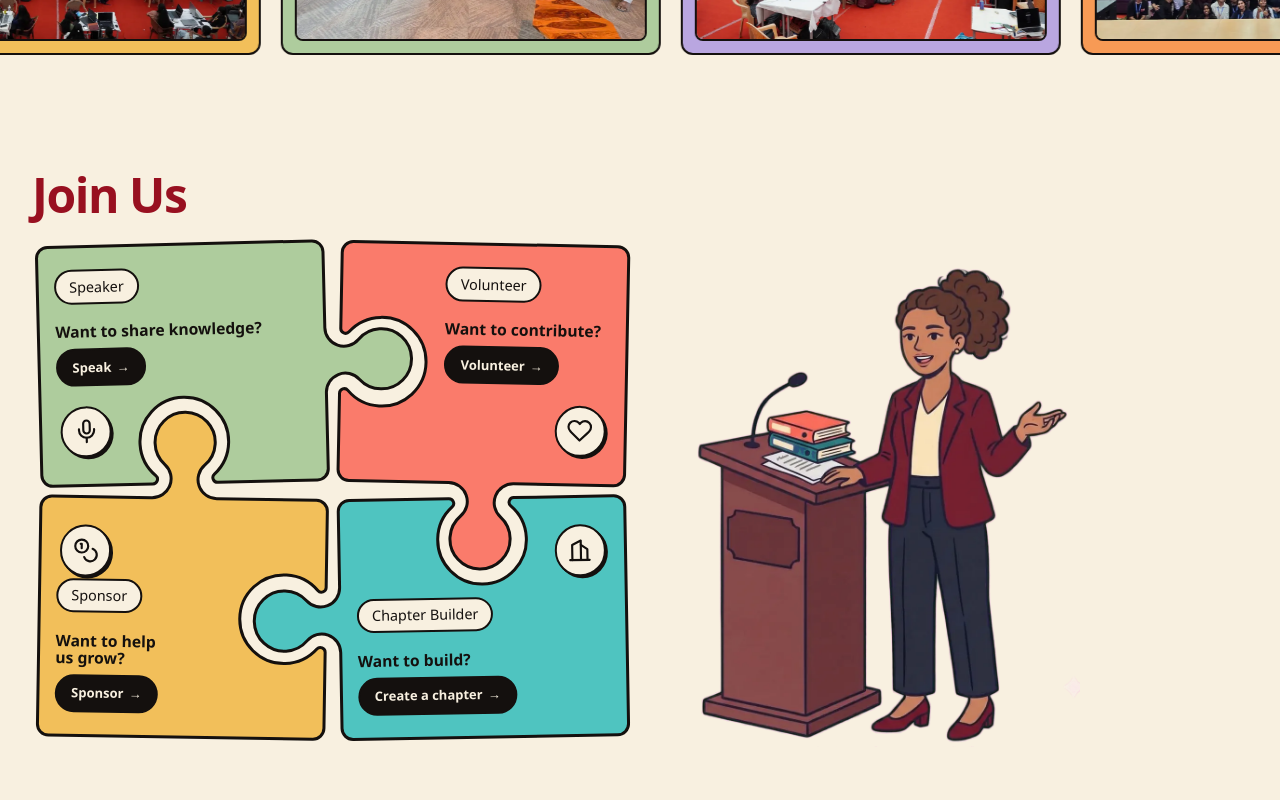
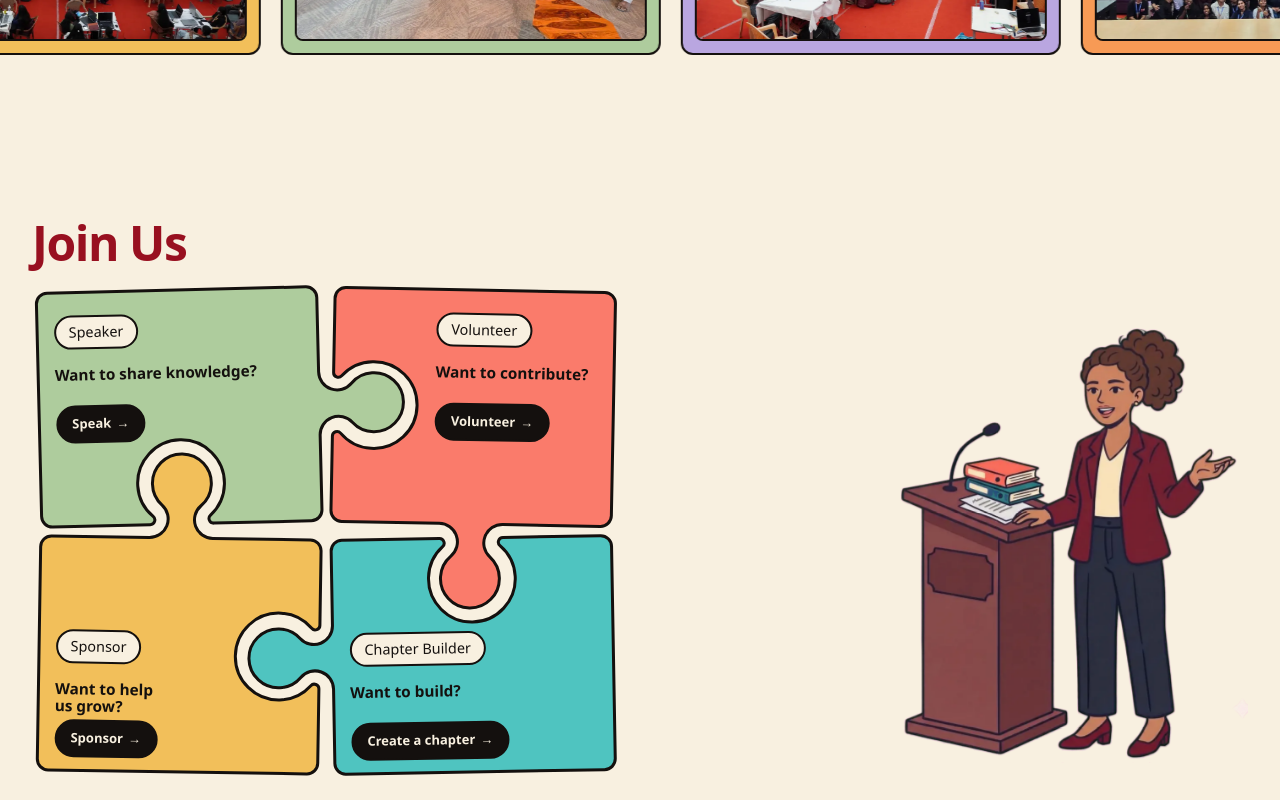
Before and after one commit to renisha18/sheBuildsTN, a React (Vite) app: page /#home in a window 1280 px wide. Shown: the part 2640-3440 px from the top of the page. Built offline with nearby package versions, Linux system fonts and the light colour scheme.

Commit message:
Join us: updated

```diff
--- a/src/sections/joinus/JoinUsContent.css
+++ b/src/sections/joinus/JoinUsContent.css
@@ -2,8 +2,8 @@
    (.about__intro in About.css); the puzzle itself is styled by JoinPuzzle.css and the character
    by CharacterArt.css.
 
-   Below lg: puzzle, then the character underneath (CharacterArt sets its own 24px/32px margins,
-   so no row gap here). Below md: heading, character and puzzle on one screen (see the end). */
+   md and up: puzzle and Speaker side by side, sized to fit the screen (below). Below md: heading,
+   character and puzzle on one screen (see the end). */
 .join-us__layout {
   display: grid;
   grid-template-columns: minmax(0, 1fr);
@@ -19,39 +19,89 @@
   max-width: var(--puzzle-max);
 }
 
-/* lg and up: puzzle on the left, character on the right (as wide as CharacterArt's clamp
-   size), vertically centred on each other; the puzzle lines up with the heading's left edge */
-@media (min-width: 64rem) {
-  /* Puzzle and character sit together from the heading's left edge, not spread to both sides */
-  .join-us__layout {
-    grid-template-columns: auto auto;
-    justify-content: start;
-    align-items: center;
-    column-gap: clamp(3.75rem, 5vw, 5rem);
+/* md and up (768px+): puzzle on the left at the heading's edge, Speaker at the right edge of the
+   same content box as About's Mentor (.about__intro, justify-self: end), vertically centred on
+   each other, and the whole section fits the screen below the navbar.
+
+   --puzzle-w is the one size everything else follows. It is the smallest of:
+     width limit    clamp(460px, 46vw, 760px)
+     height limit   96% of the free height / 0.845
+                    free height = screen below the navbar - top padding - heading block;
+                    0.845 = the puzzle's height per unit of width as it looks, tilt and knobs
+                    included (measured; 0.8421 untilted, a 2 x 2 grid of 380 x 320 cells)
+     row limit      100cqw / 1.79: the puzzle plus the Speaker's box (0.79 x the puzzle) must fit
+                    side by side in the content box, so nothing overlaps or scrolls sideways
+   The height limit never takes it below 420px (the section grows and the page scrolls instead);
+   only the row limit can, between 768px and about 890px wide. */
+@media (min-width: 48rem) {
+  .about__intro.join-us__section {
+    container-type: inline-size; /* 100cqw = this content box's width, for the row limit */
+    --join-pad-top: calc(var(--spacing) * 24);      /* 96px, the Events heading's py-24 */
+    --join-heading-size: clamp(2rem, 4vw, 3rem);    /* .about__heading's font-size (About.css) */
+    --join-heading-h: calc(var(--join-heading-size) + 1rem); /* line-height 1 + its 1rem margin */
+    /* A custom property can't fall back by repeating it (an old browser keeps the svh value and
+       the calc then fails), so 100vh is the default and 100svh replaces it where supported */
+    --join-avail-h: calc(100vh - var(--nav-height, 0px));
+    --puzzle-w: min(
+      calc(100cqw / 1.79),
+      max(
+        420px,
+        min(
+          clamp(460px, 46vw, 760px),
+          calc((var(--join-avail-h) - var(--join-pad-top) - var(--join-heading-h)) * 0.96 / 0.845)
+        )
+      )
+    );
+
+    padding-top: var(--join-pad-top);
+    padding-bottom: 0;
   }
 
-  /* An auto column needs a real width: the puzzle is --puzzle-max wide. Above the character, so
-     its pieces stay hoverable where the character's transparent margin overlaps them. */
+  @supports (height: 100svh) {
+    .about__intro.join-us__section {
+      --join-avail-h: calc(100svh - var(--nav-height, 0px));
+    }
+  }
+
+  .about__intro.join-us__section .about__heading {
+    font-size: var(--join-heading-size);
+  }
+
+  /* Puzzle column, then the rest of the row for the Speaker, which sits at its right end */
+  .join-us__layout {
+    grid-template-columns: auto minmax(0, 1fr);
+    align-items: center;
+    column-gap: 0; /* the Speaker's own transparent strip keeps it clear of the puzzle (below) */
+  }
+
+  /* Above the Speaker, so every piece stays hoverable and clickable */
   .join-us__puzzle {
-    --puzzle-max: clamp(460px, 47vw, 680px);
+    --puzzle-max: var(--puzzle-w);
     position: relative;
     z-index: 1;
-    width: var(--puzzle-max);
+    width: var(--puzzle-w);
     max-width: 100%;
-  }
-
-  /* The speaker image has a transparent strip down its left side: 25.27% of its width (measured
-     with sharp, alpha > 16). Pulling the box left by that much puts the figure itself one
-     column-gap from the puzzle. Decorative, so it never takes the pointer. */
-  .join-us__character > .character-art {
-    --character-art-size: clamp(340px, 40vw, 600px);
-    margin-left: calc(var(--character-art-size) * -0.2527);
-    max-width: none; /* CharacterArt's 100% would resolve against the column the margin narrowed */
-    pointer-events: none;
   }
 
   .join-us__puzzle .puzzle {
     margin-inline: 0;
+  }
+
+  /* The Speaker's box is 0.79 x --puzzle-w. Its visible height is 93.45% of the image (sharp,
+     alpha > 16) and the puzzle is 0.8421 x its width tall: 0.79 x 0.9345 / 0.8421 = 0.877, so the
+     figure is ~88% as tall as the puzzle.
+     The figure's visible left edge is 25.27% of the box in from its left edge. Even with the box
+     right up against the puzzle (the row limit) that strip is at least 82px, so the 48px minimum
+     space always holds; the max() keeps the 48px guarantee written down should the size change.
+     Decorative, so it never takes the pointer. */
+  .join-us__character > .character-art {
+    --speaker-w: calc(var(--puzzle-w) * 0.79);
+    width: var(--speaker-w);
+    max-width: none;
+    margin: 0 0 0 max(0px, calc(3rem - var(--speaker-w) * 0.2527));
+    justify-self: end;
+    align-self: center;
+    pointer-events: none;
   }
 }
 
--- a/src/sections/joinus/JoinUsContent.jsx
+++ b/src/sections/joinus/JoinUsContent.jsx
@@ -36,9 +36,10 @@ export default function JoinUsContent() {
         </div>
 
         {/* Wrapper only matters on phones (it's the part that shrinks/grows); from 768px it has
-            display: contents, so the image is laid out exactly as before */}
+            display: contents, so the image is a grid item of the layout */}
         <div className="join-us__character">
-          {/* character-art keeps the slot's size and spacing; CharacterLoop fills it */}
+          {/* character-art keeps the slot's spacing; JoinUsContent.css sizes it from the puzzle.
+              CharacterLoop fills it. */}
           <div className="character-art" data-reveal>
             <CharacterLoop
               still="/character/speaker-1100.webp"
```
